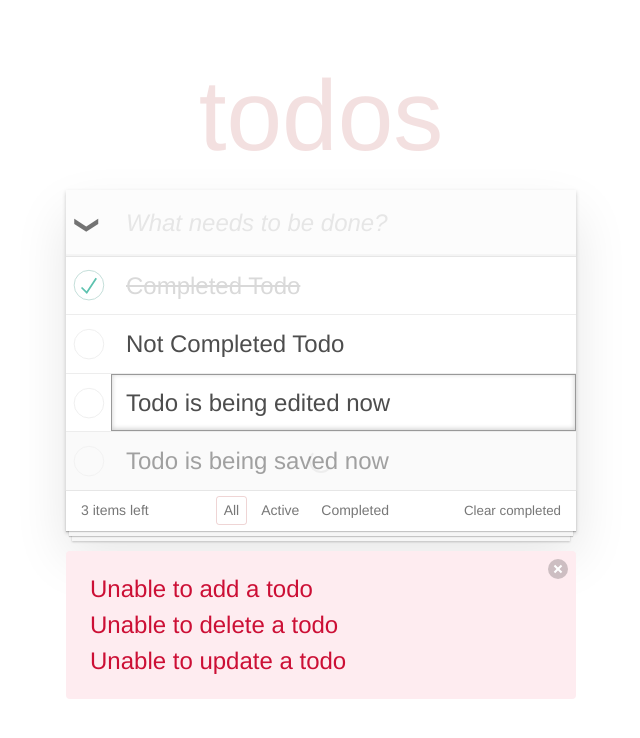
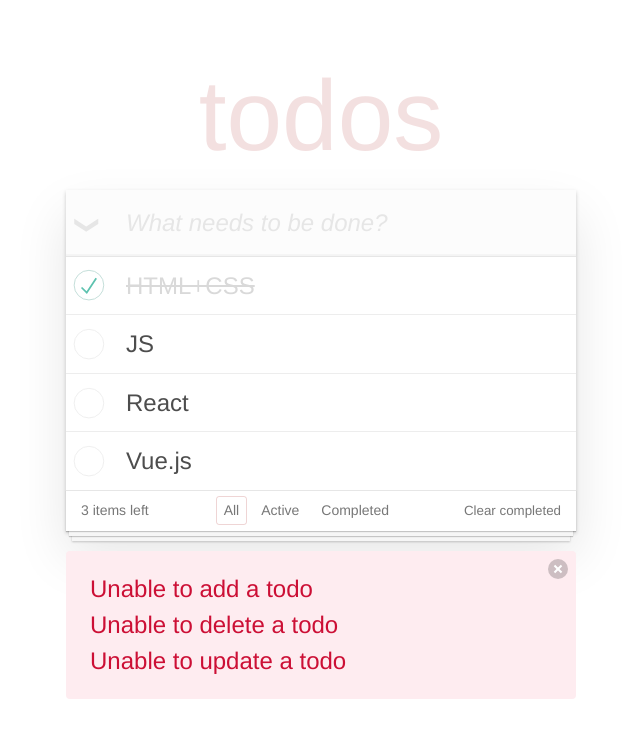
Before and after one commit to oleh-holovnykh/vue3-todo-app, a Vue app: page / in a window 1280 px wide. Shown: the top 738 px of the page, without its empty margins (319-959 px from the left). Built offline with nearby package versions, Linux system fonts and the light colour scheme.

Commit message:
add/remove new todo, active todos counter, checked functionality

```diff
--- a/index.html
+++ b/index.html
@@ -4,7 +4,7 @@
     <meta charset="UTF-8">
     <link rel="icon" href="/favicon.ico">
     <meta name="viewport" content="width=device-width, initial-scale=1.0">
-    <title>Vite App</title>
+    <title>Todo App</title>
   </head>
   <body>
     <div id="app"></div>
--- a/src/App.vue
+++ b/src/App.vue
@@ -1,56 +1,72 @@
+<script>
+import todos from './data/todos';
+
+export default {
+  data() {
+    return {
+      todos,
+      title: '',
+    }
+  },
+  mounted() {
+    console.log(this.todos)
+  },
+  computed: {
+    activeTodos() {
+      return this.todos.filter(todo => !todo.completed)
+    }
+  },
+  methods: {
+    handleSubmit() {
+      this.todos.push({
+        id: Date.now(),
+        title: this.title,
+        completed: false,
+      });
+      this.title = ''
+    }
+  }
+}
+</script>
 <template>
   <div class="todoapp">
     <h1 class="todoapp__title">todos</h1>
 
     <div class="todoapp__content">
       <header class="todoapp__header">
-        <button type="button" class="todoapp__toggle-all active" />
+        <button
+          type="button"
+          class="todoapp__toggle-all"
+          :class="{ active: activeTodos.length === 0}"
+        />
 
-        <form>
+        <form @submit.prevent="handleSubmit">
           <input
             type="text"
             class="todoapp__new-todo"
             placeholder="What needs to be done?"
+            v-model="title"
           />
         </form>
       </header>
 
       <section class="todoapp__main">
-        <div class="todo completed">
+        <div
+          class="todo"
+          :class="{completed: todo.completed}"
+          v-for="(todo, index) of todos"
+          :key="todo.id"
+        >
           <label class="todo__status-label">
-            <input type="checkbox" class="todo__status" checked />
+            <input
+              type="checkbox"
+              class="todo__status"
+              :checked="todo.completed"
+              v-model="todo.completed"
+            />
           </label>
 
-          <span class="todo__title">Completed Todo</span>
-
-          <button type="button" class="todo__remove">×</button>
-
-          <div class="modal overlay">
-            <div class="modal-background has-background-white-ter" />
-            <div class="loader" />
-          </div>
-        </div>
-
-        <div class="todo">
-          <label class="todo__status-label">
-            <input type="checkbox" class="todo__status" />
-          </label>
-
-          <span class="todo__title">Not Completed Todo</span>
-          <button type="button" class="todo__remove">×</button>
-
-          <div class="modal overlay">
-            <div class="modal-background has-background-white-ter" />
-            <div class="loader" />
-          </div>
-        </div>
-
-        <div class="todo">
-          <label class="todo__status-label">
-            <input type="checkbox" class="todo__status" />
-          </label>
-
-          <form>
+          <form v-if="false">
             <input
               type="text"
               class="todo__title-field"
@@ -59,29 +75,26 @@
             />
           </form>
 
-          <div class="modal overlay">
-            <div class="modal-background has-background-white-ter" />
-            <div class="loader" />
-          </div>
-        </div>
+          <template v-else>
+            <span class="todo__title">{{ todo.title }}</span>
+            <button
+              type="button"
+              class="todo__remove"
+              @click="todos.splice(index, 1)"
+            >
+              ×
+            </button>
+          </template>
 
-        <div class="todo">
-          <label class="todo__status-label">
-            <input type="checkbox" class="todo__status" />
-          </label>
-
-          <span class="todo__title">Todo is being saved now</span>
-          <button type="button" class="todo__remove">×</button>
-
-          <div class="modal overlay is-active">
-            <div class="modal-background has-background-white-ter" />
-            <div class="loader" />
+          <div class="modal overlay" :class="{'is-active': false }">
+            <div class="modal-background has-background-white-ter"/>
+            <div class="loader"/>
           </div>
         </div>
       </section>
 
       <footer class="todoapp__footer">
-        <span class="todo-count"> 3 items left </span>
+        <span class="todo-count"> {{ activeTodos.length }} items left </span>
 
         <nav class="filter">
           <a href="#/" class="filter__link selected"> All </a>
@@ -91,20 +104,26 @@
           <a href="#/completed" class="filter__link"> Completed </a>
         </nav>
 
-        <button type="button" class="todoapp__clear-completed">
+        <button
+          type="button"
+          class="todoapp__clear-completed"
+          v-if="activeTodos.length > 0"
+        >
           Clear completed
         </button>
       </footer>
     </div>
 
     <div class="notification is-danger is-light has-text-weight-normal">
-      <button type="button" class="delete" />
+      <button type="button" class="delete"/>
 
       Unable to add a todo
-      <br />
+      <br/>
       Unable to delete a todo
-      <br />
+      <br/>
       Unable to update a todo
     </div>
   </div>
 </template>
+<style>
+</style>
--- /dev/null
+++ b/src/data/todos.js
@@ -0,0 +1,6 @@
+export default [
+    {id: 1, title: 'HTML+CSS', completed: true},
+    {id: 2, title: 'JS', completed: false},
+    {id: 3, title: 'React', completed: false},
+    {id: 4, title: 'Vue.js', completed: false},
+]
```
